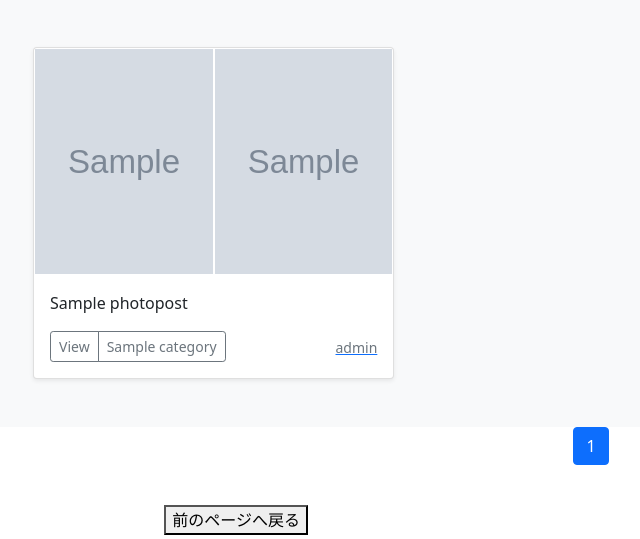
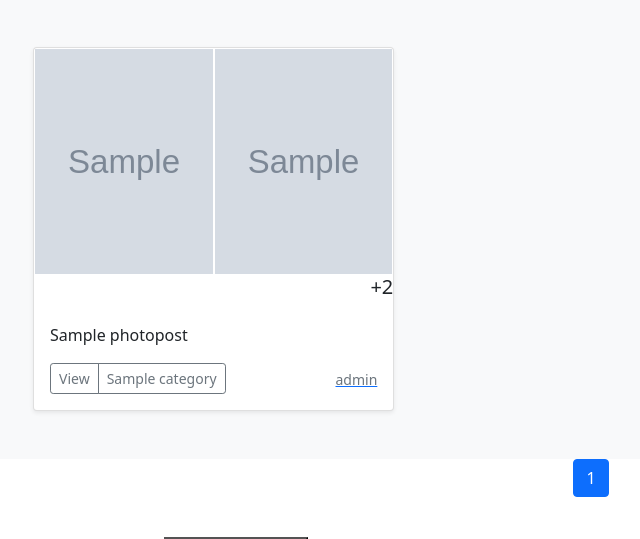
Before and after one commit to VCtoyohitotakeuchi/Picsta_Project3, a Django app: page / in a window 1280 px wide. Shown: the part 421-960 px from the top of the page, without its empty margins (49-689 px from the left). Run offline with Django 4.2, Linux system fonts and the light colour scheme; data comes from the database, SQL or seed files in the repository; tables that the repository leaves empty hold one stand-in row (values such as "Sample post"); grey boxes marked "Sample" are stand-in pictures.

Commit message:
画像サイズ等変更

```diff
--- a/photo/templates/detail.html
+++ b/photo/templates/detail.html
@@ -11,6 +11,9 @@
         <div class="row">
             <!--列の左右に余白ffset-3を入れる -->
             <div class="col offset-3">
+                <head>
+                    <link rel="stylesheet" href="../static/css/update.css">
+                </head>
                 <!-- タイトル -->
                 {% if object.title %}
                 <h2>{{object.title}}</h2>
--- a/photo/templates/photos_list.html
+++ b/photo/templates/photos_list.html
@@ -6,6 +6,9 @@
       <div class="row row-cols-1 row-cols-sm-2 row-cols-md-3 g-3">
         <!-- レコードが格納されたobject_listから
              レコードを１行ずつrecordに取り出す -->
+        <head>
+          <link rel="stylesheet" href="../static/css/update.css">
+        </head>
         {% for record in object_list %}
        <!--列要素を配置-->
         <div class="col">
@@ -43,6 +46,7 @@
                   </tr>
                 </table>
                 </a>
+                <h5>+2　</h5>
                 </div>
                 {% else %}
                 <a href = "{% url 'photo:photo_detail' record.pk %}">
@@ -58,7 +62,9 @@
                   <!--<text>～</text>を削除-->
                   </img>
                 </a>
+                <br>
                 {% endif %}
+
             <!--タイトルとボタンを出力するブロック-->
             <div class="card-body">
             <!--titleフィールドを出力-->
--- /dev/null
+++ b/static/css/update.css
@@ -0,0 +1,8 @@
+h5{
+    text-align: right;
+}
+
+img{
+    max-width: 300px;
+    max-height: 250px;
+}
```
